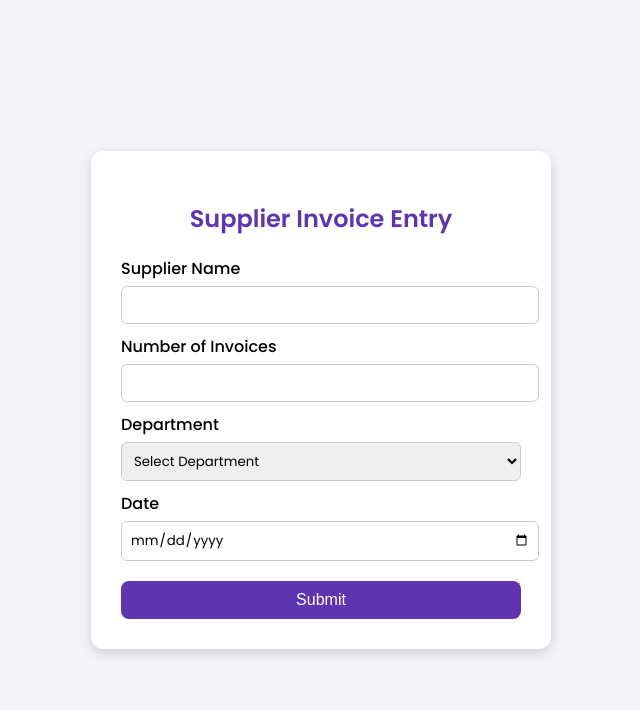
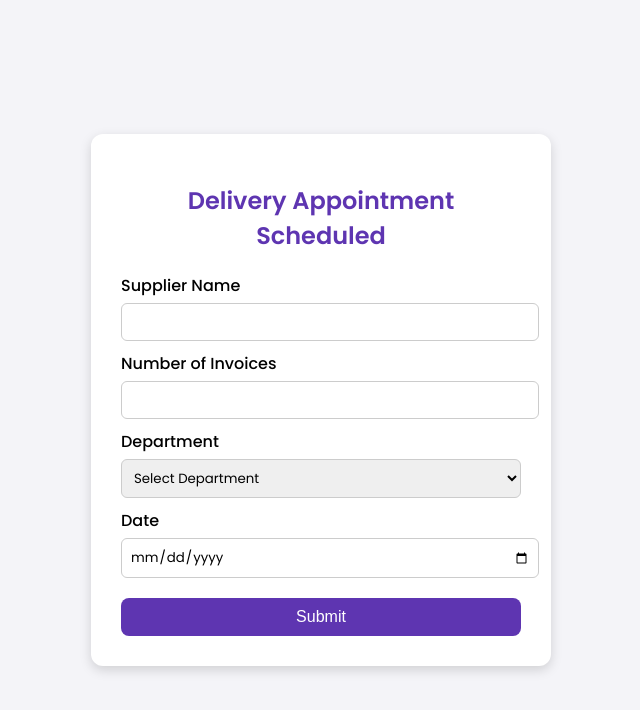
Before and after one commit to edpkhalifacity-art/KC-DELIVERY-SCHEDULE, a plain HTML site: page INDEX.HTML in a window 1280 px wide. Shown: the whole page, without its empty margins (319-959 px from the left). Drawn offline with Linux system fonts and the light colour scheme.

Commit message:
Update INDEX.HTML

```diff
--- a/INDEX.HTML
+++ b/INDEX.HTML
@@ -58,7 +58,7 @@
 </head>
 <body>
   <div class="container">
-    <h2>Supplier Invoice Entry</h2>
+    <h2>Delivery Appointment Scheduled</h2>
     <form id="invoiceForm">
       <label>Supplier Name</label>
       <input type="text" id="supplier" required>
```
